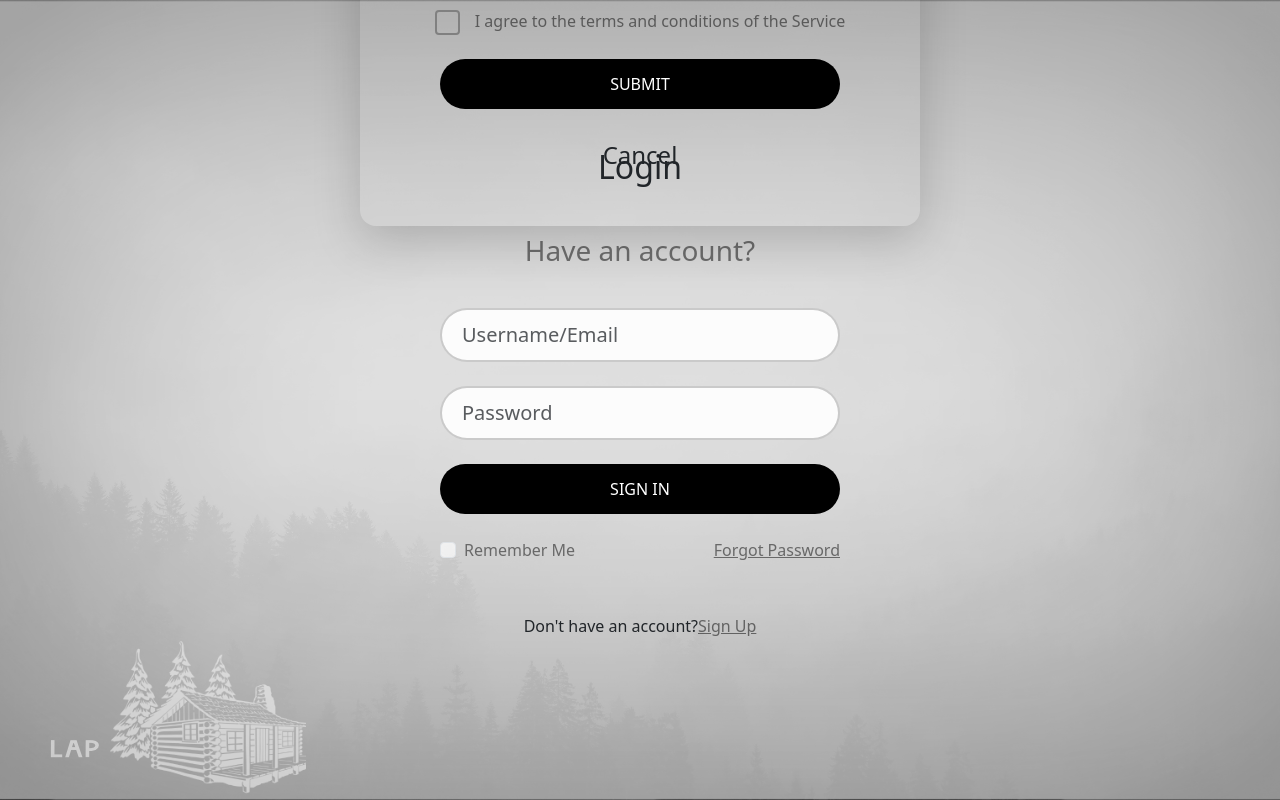
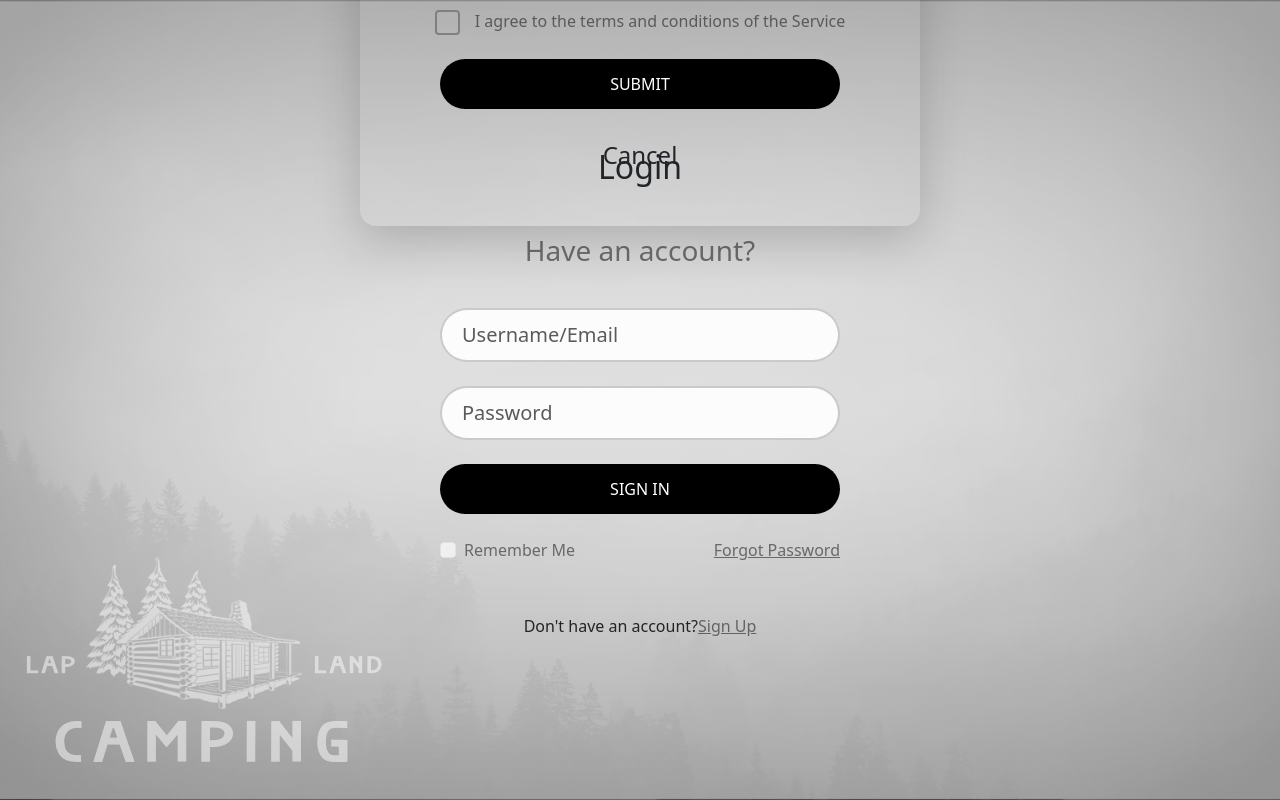
Before and after one commit to JellonaVesa666/CabinApp, a React (Create React App) app in the folder cabin-app/: page / in a window 1280 px wide. Built offline with nearby package versions, Linux system fonts and the light colour scheme.

Commit message:
Cabin logo css adjustments.

```diff
--- a/cabin-app/src/styles/BaseStyle.js
+++ b/cabin-app/src/styles/BaseStyle.js
@@ -19,10 +19,10 @@ export const MainBody = styled.div`
 export const Logo = styled.div`
   background: url(${campingLogo}) no-repeat;
   position:absolute;
-  bottom:0;
-  left:50px;
-  width: 20%;
-  height: 20%;
+  width: 360px;
+  height: 220px;
+  bottom: 3%;
+  left: 2%;
+  padding: 0;
   margin: 0;
-  padding: 0;
 `
```
